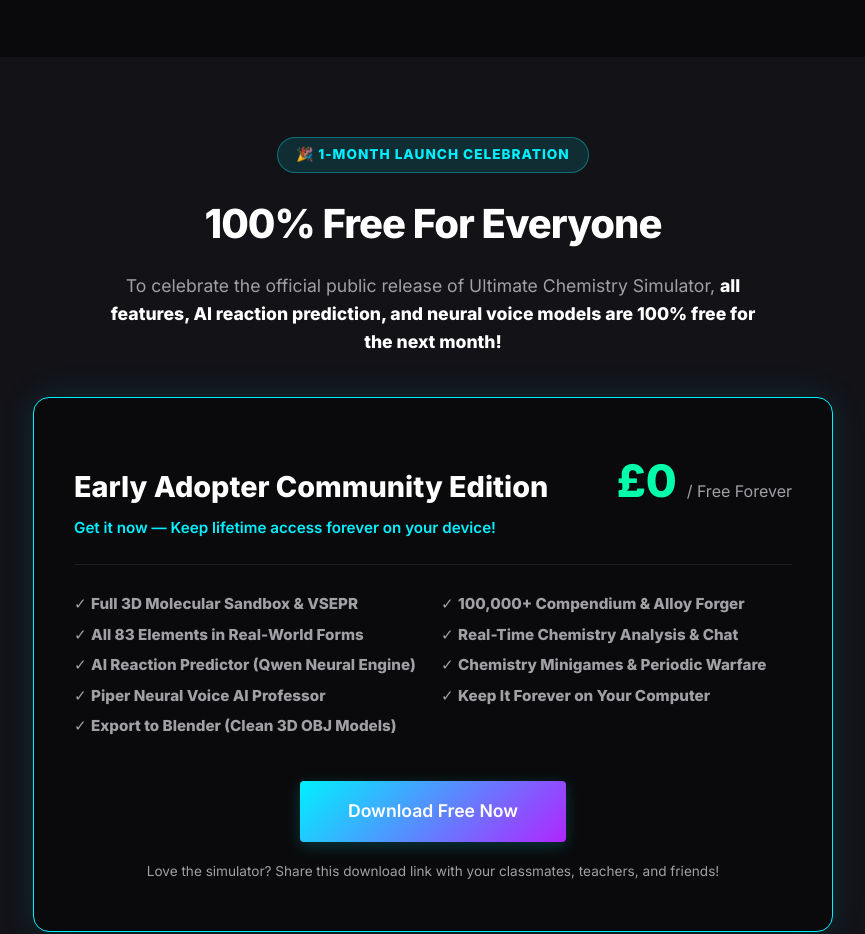
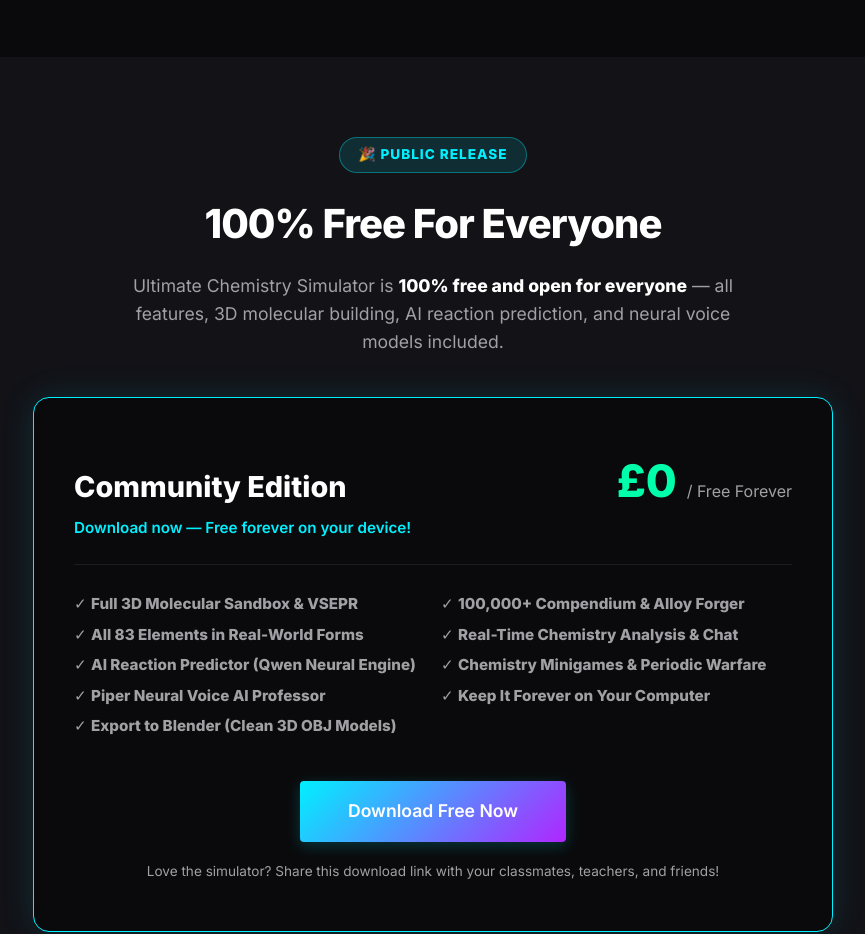
Before and after one commit to pappuvirinchi-lang/ultimate-chemistry-sim, a plain HTML site: page index.html in a window 1280 px wide. Shown: the part 2440-3374 px from the top of the page, without its empty margins (207-1072 px from the left). Drawn offline with Linux system fonts and the light colour scheme.

Commit message:
Update pricing section: permanent 100% free community edition

```diff
--- a/index.html
+++ b/index.html
@@ -124,18 +124,18 @@
 
     <section id="pricing" class="pricing-section" style="padding: 5rem 5%; background-color: var(--bg-secondary); text-align: center;">
         <div style="display: inline-block; background: rgba(0, 240, 255, 0.12); color: var(--accent-cyan); border: 1px solid rgba(0, 240, 255, 0.35); font-size: 0.85rem; font-weight: 800; padding: 6px 18px; border-radius: 20px; letter-spacing: 1px; text-transform: uppercase; margin-bottom: 1.2rem;">
-            🎉 1-Month Launch Celebration
+            🎉 Public Release
         </div>
         <h2 style="font-size: 2.5rem; margin-bottom: 1rem; font-weight: 800; letter-spacing: -1px;">100% Free For Everyone</h2>
         <p style="color: var(--text-secondary); max-width: 650px; margin: 0 auto 2.5rem; font-size: 1.1rem; line-height: 1.6;">
-            To celebrate the official public release of Ultimate Chemistry Simulator, <strong style="color: #fff;">all features, AI reaction prediction, and neural voice models are 100% free for the next month!</strong>
+            Ultimate Chemistry Simulator is <strong style="color: #fff;">100% free and open for everyone</strong> — all features, 3D molecular building, AI reaction prediction, and neural voice models included.
         </p>
 
         <div style="max-width: 800px; margin: 0 auto; background: var(--bg-primary); border-radius: 16px; padding: 3rem 2.5rem; border: 1px solid var(--accent-cyan); box-shadow: 0 0 35px rgba(0, 240, 255, 0.12); text-align: left;">
             <div style="display: flex; justify-content: space-between; align-items: baseline; flex-wrap: wrap; gap: 1rem; margin-bottom: 1.5rem; border-bottom: 1px solid rgba(255, 255, 255, 0.08); padding-bottom: 1.5rem;">
                 <div>
-                    <h3 style="font-size: 1.8rem; font-weight: 800; color: #fff; margin: 0 0 0.4rem 0;">Early Adopter Community Edition</h3>
-                    <p style="color: var(--accent-cyan); font-weight: 600; margin: 0; font-size: 0.95rem;">Get it now — Keep lifetime access forever on your device!</p>
+                    <h3 style="font-size: 1.8rem; font-weight: 800; color: #fff; margin: 0 0 0.4rem 0;">Community Edition</h3>
+                    <p style="color: var(--accent-cyan); font-weight: 600; margin: 0; font-size: 0.95rem;">Download now — Free forever on your device!</p>
                 </div>
                 <div style="font-size: 2.8rem; font-weight: 800; color: #00ffaa;">
                     £0 <span style="font-size: 1rem; font-weight: 400; color: var(--text-secondary);">/ Free Forever</span>
```
